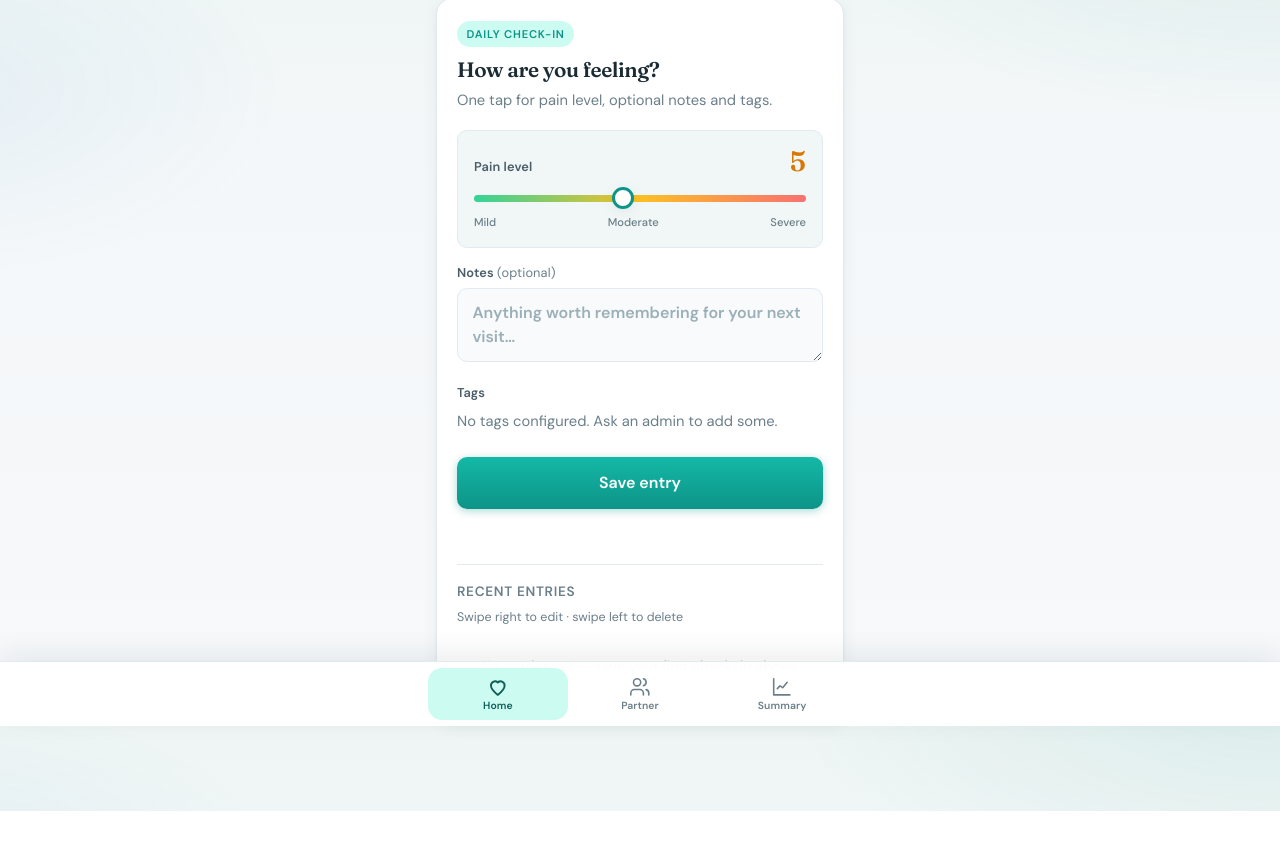
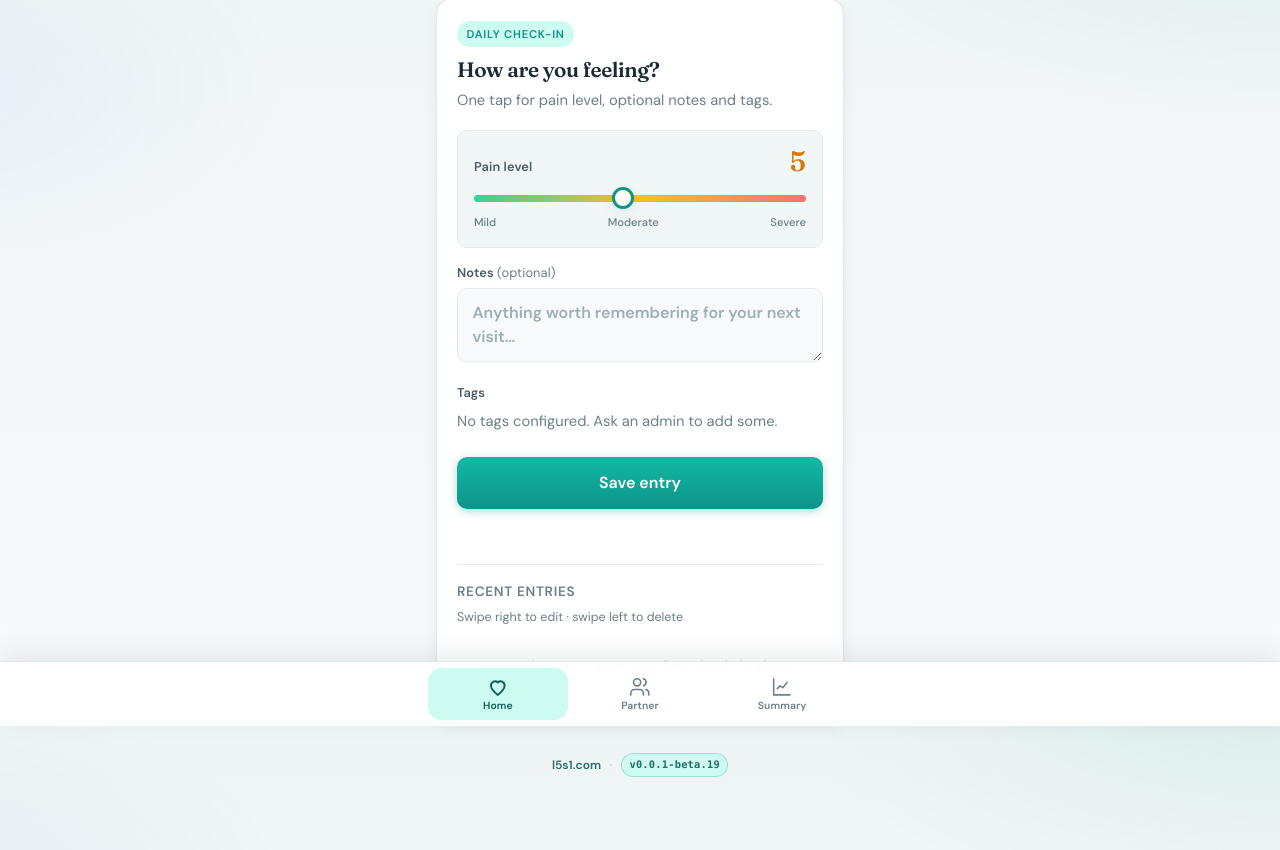
Before and after one commit to notfixingit3/l5s1, a website with bundled scripts: page frontend/index.html in a window 1280 px wide. Shown: the part 74-924 px from the top of the page. Before the commit the page ends 885 px from the top, so only its background shows below. Built offline with nearby package versions, Linux system fonts and the light colour scheme; files whose address does not match are found by name.

Commit message:
fix(ui): simplify footer to domain + version
Drop redundant Passkeys only copy; keep a compact l5s1.com and version
strip, still visible when signed in above the tab bar.

```diff
--- a/frontend/css/app.css
+++ b/frontend/css/app.css
@@ -98,9 +98,7 @@ body {
   padding-bottom: calc(var(--tabbar-h) + var(--safe-bottom) + 1.25rem);
 }
 
-#app.is-authed .footer {
-  display: none; /* tab bar replaces chrome footer when signed in */
-}
+/* Footer stays as a compact meta strip (domain + version); tab bar is separate nav */
 
 /* ——— Header ——— */
 .topbar {
@@ -1366,7 +1364,8 @@ hr {
 
 .footer {
   text-align: center;
-  margin-top: 1.75rem;
+  margin-top: 1.5rem;
+  padding: 0.65rem 0.5rem 0.25rem;
   font-size: 0.75rem;
   color: var(--muted);
   font-weight: 500;
@@ -1374,7 +1373,12 @@ hr {
   flex-wrap: wrap;
   align-items: center;
   justify-content: center;
-  gap: 0.5rem;
+  gap: 0.4rem 0.55rem;
+}
+
+.footer-sep {
+  opacity: 0.45;
+  user-select: none;
 }
 
 .footer-link {
@@ -1385,6 +1389,13 @@ hr {
 
 .footer-link:hover {
   text-decoration: underline;
+}
+
+/* When signed in, keep meta quiet above the fixed tab bar */
+#app.is-authed .footer {
+  margin-top: 1.25rem;
+  margin-bottom: 0.25rem;
+  opacity: 0.9;
 }
 
 .version-pill {
--- a/frontend/index.html
+++ b/frontend/index.html
@@ -353,7 +353,8 @@
     </main>
 
     <footer class="footer" id="site-footer">
-      <strong>L5S1</strong> · <a href="https://l5s1.com" class="footer-link">l5s1.com</a> · Private health log · Passkeys only
+      <a href="https://l5s1.com" class="footer-link" rel="noopener">l5s1.com</a>
+      <span class="footer-sep" aria-hidden="true">·</span>
       <span class="version-pill" id="app-version" title="App version">v0.0.1-beta.19</span>
     </footer>
 
```
